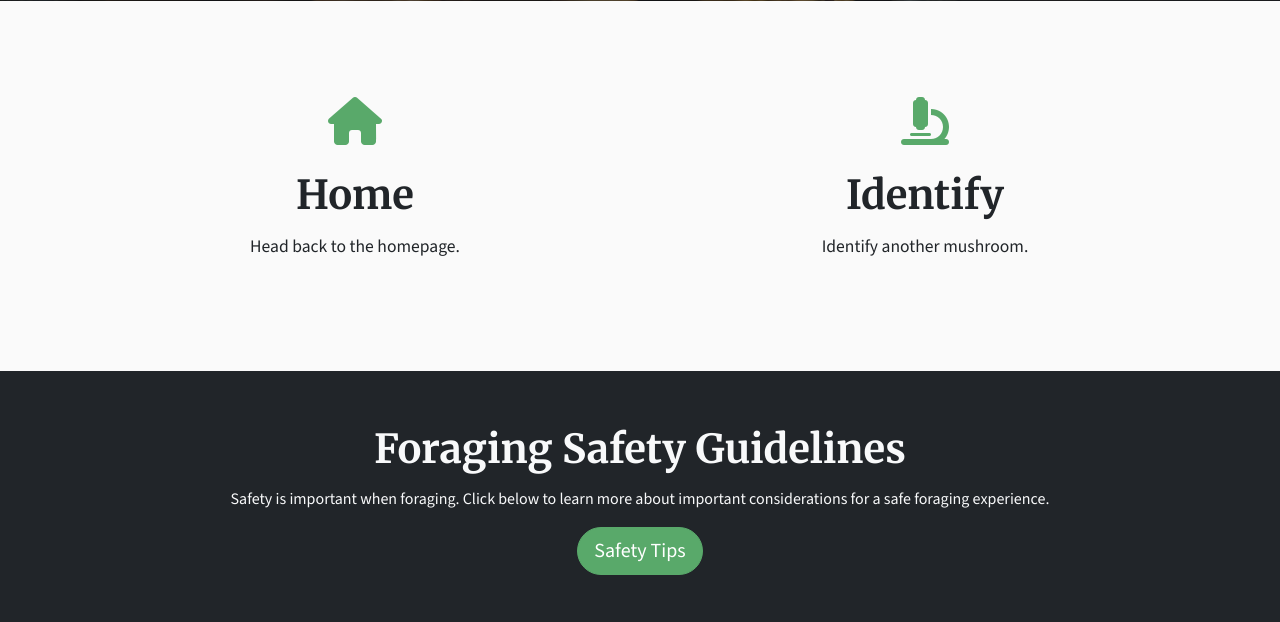
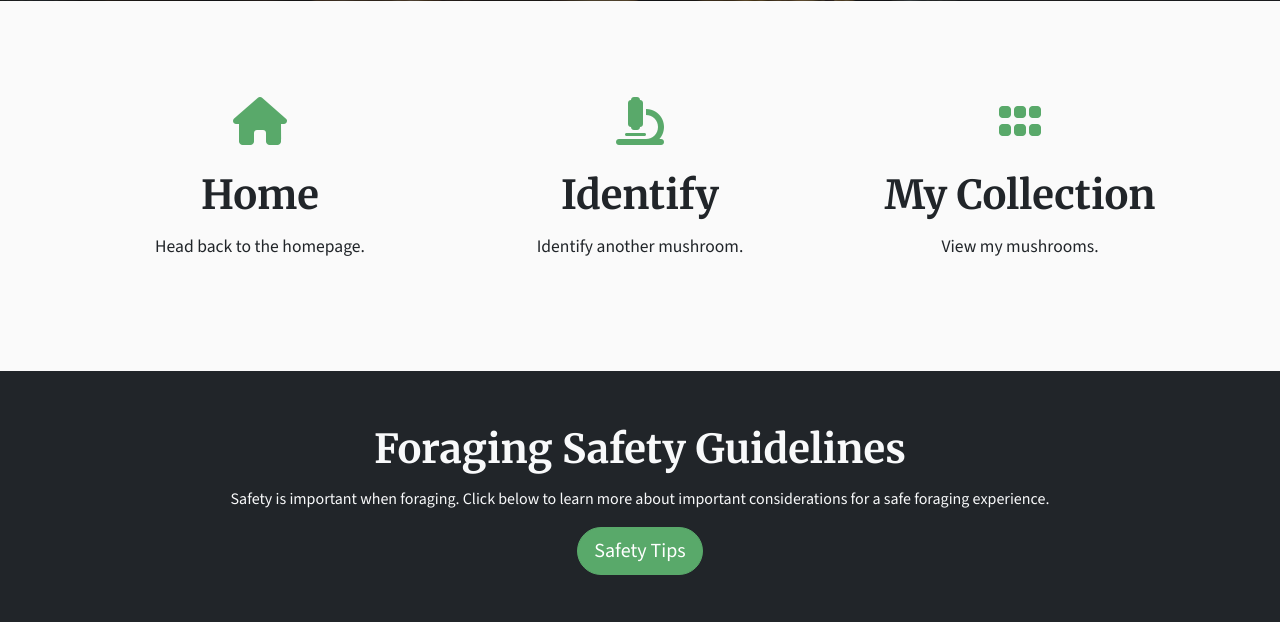
Before and after one commit to cameronchafin/Forage, a Flask app: page /result in a window 1280 px wide. Shown: the part 711-1333 px from the top of the page. Run offline with Flask 3, Linux system fonts and the light colour scheme; the visitor is signed in with stand-in values (Sample User, id 1); some libraries are stand-ins or nearby versions.

Commit message:
Results fixes
Added link to my collection from results page. Fixed close button color in safety tips modal

```diff
--- a/templates/result.html
+++ b/templates/result.html
@@ -78,15 +78,20 @@ style="background-image: url({{ url_for('static', filename='img/bg/result-bg.jpg
 <!-- Options -->
 <div class="container my-5">
     <div class="row my-5">
-        <div class="col-lg-6 feature-box text-center my-5">
+        <div class="col-lg-4 feature-box text-center my-5">
             <i class="fa-solid fa-house fa-3x feature-icon"></i>
             <h3 class="medium-heading"><a href="{{ url_for('index') }}">Home</a></h3>
             <p class="subheading">Head back to the homepage.</p>
         </div>
-        <div class="col-lg-6 feature-box text-center my-5">
+        <div class="col-lg-4 feature-box text-center my-5">
             <i class="fa-solid fa-microscope fa-3x feature-icon"></i>
             <h3 class="medium-heading"><a href="{{ url_for('identify') }}">Identify</a></h3>
             <p class="subheading">Identify another mushroom.</p>
+        </div>
+        <div class="col-lg-4 feature-box text-center my-5">
+            <i class="fa-solid fa-grip fa-3x feature-icon"></i>
+            <h3 class="medium-heading"><a href="{{ url_for('my_collection') }}">My Collection</a></h3>
+            <p class="subheading">View my mushrooms.</p>
         </div>
     </div>
 </div>
@@ -132,7 +137,7 @@ style="background-image: url({{ url_for('static', filename='img/bg/result-bg.jpg
           <a class="btn custom-solid btn-proj"
              href="https://a-z-animals.com/blog/a-beginners-guide-to-mushroom-foraging/"
              target="_blank">Learn More</a>
-          <button type="button" class="btn custom-outline-green btn-secondary" data-dismiss="modal">Close</button>
+          <button type="button" class="btn custom-outline-green" data-dismiss="modal">Close</button>
       </div>
     </div>
   </div>
```
